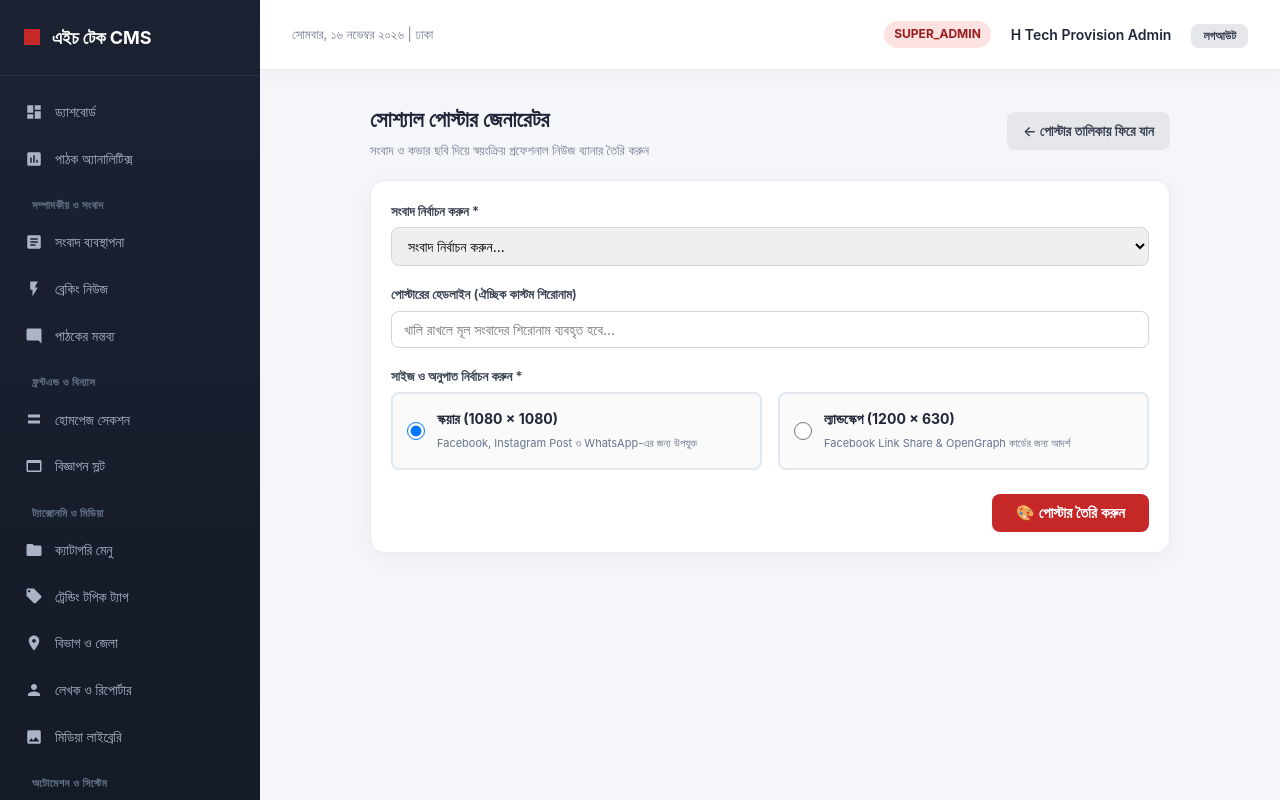
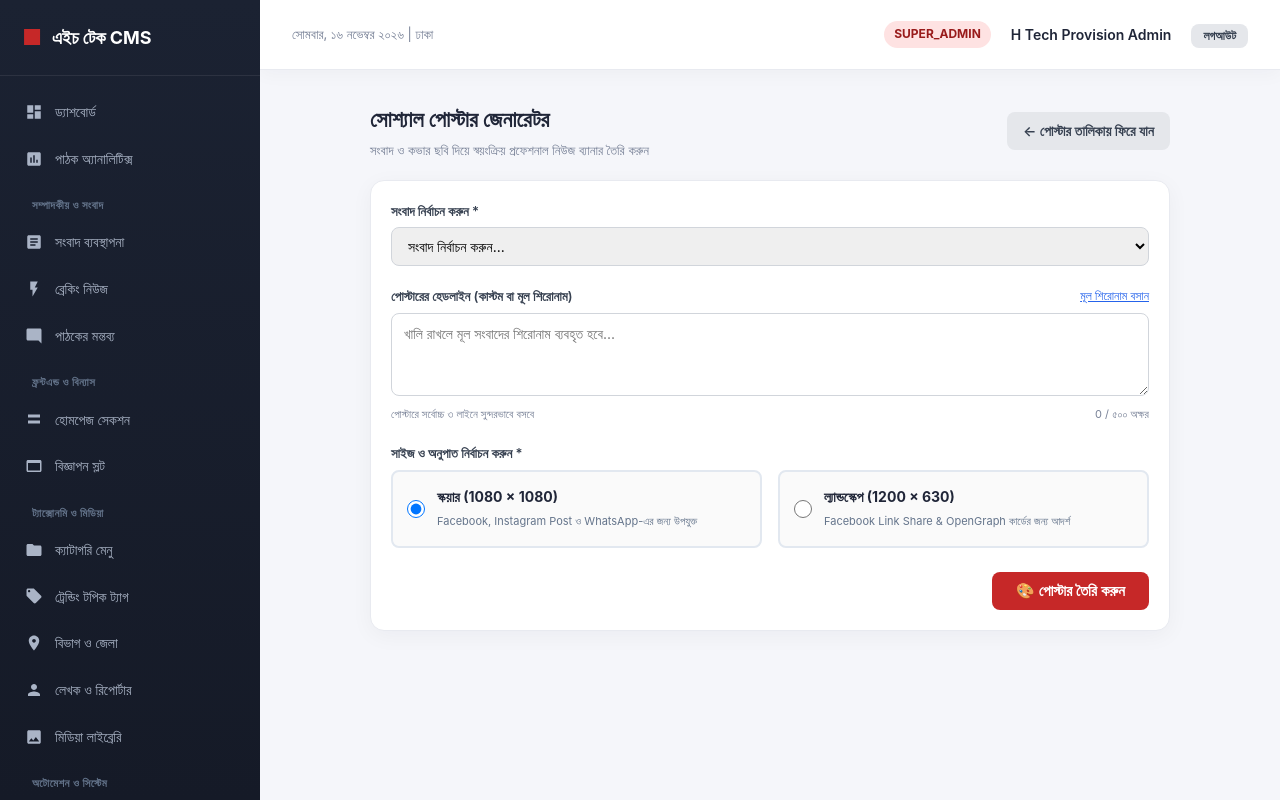
Before and after one commit to asfim/News-portal-3, a Laravel app: page /admin/posters/create in a window 1280 px wide. Run offline with Laravel 12, Linux system fonts and the light colour scheme; a user stored in the database is signed in; data comes from the database, SQL or seed files in the repository; data that the repository does not hold is empty; some libraries are stand-ins or nearby versions.

Commit message:
fix: resolve poster generation validation, media path length, and news selection in admin

```diff
--- a/app/Http/Controllers/Admin/PosterController.php
+++ b/app/Http/Controllers/Admin/PosterController.php
@@ -42,8 +42,8 @@ class PosterController extends Controller
     public function create(Request $request)
     {
         $newsId = $request->query('news_id');
-        $selectedNews = $newsId ? News::published()->find($newsId) : null;
-        $publishedNews = News::published()->orderByDesc('published_at')->take(30)->get();
+        $selectedNews = $newsId ? News::find($newsId) : null;
+        $publishedNews = News::orderByDesc('created_at')->take(100)->get();
 
         return view('admin.posters.create', compact('selectedNews', 'publishedNews'));
     }
@@ -53,11 +53,12 @@ class PosterController extends Controller
         $validated = $request->validate([
             'news_id' => 'required|exists:news,id',
             'dimensions' => 'required|in:1080x1080,1200x630',
-            'headline_text' => 'nullable|string|max:200',
+            'headline_text' => 'nullable|string|max:500',
         ]);
 
         $news = News::findOrFail($validated['news_id']);
 
+        try {
             $poster = $this->posterService->generate(
                 $news,
                 $validated['dimensions'],
@@ -77,6 +78,21 @@ class PosterController extends Controller
 
             return redirect()->route('admin.posters.index')
                 ->with('success', 'সংবাদের সোশ্যাল পোস্টার সফলভাবে তৈরি হয়েছে।');
+        } catch (\Throwable $e) {
+            \Illuminate\Support\Facades\Log::error('Poster generation failed: ' . $e->getMessage(), [
+                'news_id' => $news->id,
+                'error' => $e->getMessage()
+            ]);
+
+            if ($request->wantsJson()) {
+                return response()->json([
+                    'success' => false,
+                    'message' => 'পোস্টার তৈরি করতে ব্যর্থ হয়েছে: ' . $e->getMessage(),
+                ], 500);
+            }
+
+            return back()->withInput()->with('error', 'পোস্টার তৈরি করতে ব্যর্থ হয়েছে: ' . $e->getMessage());
+        }
     }
 
     public function destroy(GeneratedPoster $poster)
--- a/app/Services/NewsImportService.php
+++ b/app/Services/NewsImportService.php
@@ -130,7 +130,7 @@ class NewsImportService
         if ($existingImport || $existingNews) {
             // Already imported or exists
             if (!$existingImport) {
-                NewsImport::create([
+                $newsImport = NewsImport::create([
                     'source_id' => $source->id,
                     'news_id' => $existingNews?->id,
                     'guid' => $guid,
@@ -248,7 +248,7 @@ class NewsImportService
 
             $news->categories()->sync([$categoryId]);
 
-            NewsImport::create([
+            $newsImport = NewsImport::create([
                 'source_id' => $source->id,
                 'news_id' => $news->id,
                 'guid' => $guid,
--- a/resources/views/admin/posters/create.blade.php
+++ b/resources/views/admin/posters/create.blade.php
@@ -12,8 +12,20 @@
         <a href="{{ route('admin.posters.index') }}" class="btn btn-secondary">&larr; পোস্টার তালিকায় ফিরে যান</a>
     </div>
 
+    @if (session('success'))
+        <div class="alert alert-success" style="margin-bottom: 16px;">
+            {{ session('success') }}
+        </div>
+    @endif
+
+    @if (session('error'))
+        <div class="alert alert-danger" style="margin-bottom: 16px;">
+            {{ session('error') }}
+        </div>
+    @endif
+
     @if ($errors->any())
-        <div class="alert alert-danger">
+        <div class="alert alert-danger" style="margin-bottom: 16px;">
             <ul style="margin: 0; padding-left: 20px;">
                 @foreach ($errors->all() as $error)
                     <li>{{ $error }}</li>
@@ -24,32 +36,41 @@
 
     <div class="card">
         <div class="card-body">
-            <form action="{{ route('admin.posters.store') }}" method="POST">
+            <form action="{{ route('admin.posters.store') }}" method="POST" id="posterForm">
                 @csrf
 
-                <div class="form-group">
-                    <label class="form-label">সংবাদ নির্বাচন করুন *</label>
+                <div class="form-group" style="margin-bottom: 20px;">
+                    <label class="form-label" style="font-weight: 600;">সংবাদ নির্বাচন করুন *</label>
                     <select name="news_id" id="newsSelect" required class="form-control" style="font-size: 14px;">
                         <option value="">সংবাদ নির্বাচন করুন...</option>
                         @foreach($publishedNews as $pNews)
                             <option value="{{ $pNews->id }}"
                                     data-title="{{ $pNews->title }}"
                                     {{ ($selectedNews && $selectedNews->id == $pNews->id) ? 'selected' : '' }}>
-                                [{{ $pNews->primaryCategory?->name ?? 'জাতীয়' }}] {{ Str::limit($pNews->title, 70) }}
+                                [{{ $pNews->primaryCategory?->name ?? 'জাতীয়' }}] {{ Str::limit($pNews->title, 80) }} ({{ $pNews->created_at ? $pNews->created_at->format('d M') : '' }})
                             </option>
                         @endforeach
                     </select>
                 </div>
 
-                <div class="form-group">
-                    <label class="form-label">পোস্টারের হেডলাইন (ঐচ্ছিক কাস্টম শিরোনাম)</label>
-                    <input type="text" name="headline_text" id="headlineInput" value="{{ $selectedNews ? $selectedNews->title : old('headline_text') }}" class="form-control" placeholder="খালি রাখলে মূল সংবাদের শিরোনাম ব্যবহৃত হবে...">
+                <div class="form-group" style="margin-bottom: 20px;">
+                    <div style="display: flex; justify-content: space-between; align-items: center; margin-bottom: 6px;">
+                        <label class="form-label" style="font-weight: 600; margin: 0;">পোস্টারের হেডলাইন (কাস্টম বা মূল শিরোনাম)</label>
+                        <button type="button" id="copyTitleBtn" style="background: none; border: none; color: #2563eb; font-size: 12px; cursor: pointer; text-decoration: underline;">
+                            মূল শিরোনাম বসান
+                        </button>
+                    </div>
+                    <textarea name="headline_text" id="headlineInput" rows="3" class="form-control" placeholder="খালি রাখলে মূল সংবাদের শিরোনাম ব্যবহৃত হবে..." maxlength="500" style="font-size: 14px; line-height: 1.5;">{{ $selectedNews ? $selectedNews->title : old('headline_text') }}</textarea>
+                    <div style="display: flex; justify-content: space-between; font-size: 11px; color: var(--text-muted); margin-top: 4px;">
+                        <span>পোস্টারে সর্বোচ্চ ৩ লাইনে সুন্দরভাবে বসবে</span>
+                        <span id="charCount">০ / ৫০০ অক্ষর</span>
+                    </div>
                 </div>
 
-                <div class="form-group">
-                    <label class="form-label">সাইজ ও অনুপাত নির্বাচন করুন *</label>
+                <div class="form-group" style="margin-bottom: 24px;">
+                    <label class="form-label" style="font-weight: 600;">সাইজ ও অনুপাত নির্বাচন করুন *</label>
                     <div style="display: grid; grid-template-columns: 1fr 1fr; gap: 16px; margin-top: 6px;">
-                        <label style="border: 2px solid #e2e8f0; border-radius: 8px; padding: 14px; cursor: pointer; display: flex; align-items: center; gap: 12px; background: #fafafa;">
+                        <label style="border: 2px solid #e2e8f0; border-radius: 8px; padding: 14px; cursor: pointer; display: flex; align-items: center; gap: 12px; background: #fafafa;" id="dimOptionSquare">
                             <input type="radio" name="dimensions" value="1080x1080" checked style="width: 18px; height: 18px;">
                             <div>
                                 <strong style="display: block; font-size: 14px;">স্কয়ার (1080 &times; 1080)</strong>
@@ -57,7 +78,7 @@
                             </div>
                         </label>
 
-                        <label style="border: 2px solid #e2e8f0; border-radius: 8px; padding: 14px; cursor: pointer; display: flex; align-items: center; gap: 12px; background: #fafafa;">
+                        <label style="border: 2px solid #e2e8f0; border-radius: 8px; padding: 14px; cursor: pointer; display: flex; align-items: center; gap: 12px; background: #fafafa;" id="dimOptionLandscape">
                             <input type="radio" name="dimensions" value="1200x630" style="width: 18px; height: 18px;">
                             <div>
                                 <strong style="display: block; font-size: 14px;">ল্যান্ডস্কেপ (1200 &times; 630)</strong>
@@ -68,7 +89,7 @@
                 </div>
 
                 <div style="margin-top: 24px; text-align: right;">
-                    <button type="submit" class="btn btn-primary" style="padding: 10px 24px; font-size: 15px;">
+                    <button type="submit" id="submitBtn" class="btn btn-primary" style="padding: 10px 24px; font-size: 15px;">
                         🎨 পোস্টার তৈরি করুন
                     </button>
                 </div>
@@ -81,14 +102,44 @@
 document.addEventListener('DOMContentLoaded', function () {
     const newsSelect = document.getElementById('newsSelect');
     const headlineInput = document.getElementById('headlineInput');
+    const copyTitleBtn = document.getElementById('copyTitleBtn');
+    const charCount = document.getElementById('charCount');
+    const posterForm = document.getElementById('posterForm');
+    const submitBtn = document.getElementById('submitBtn');
 
-    if (newsSelect && headlineInput) {
-        newsSelect.addEventListener('change', function () {
-            const opt = this.options[this.selectedIndex];
-            const title = opt ? opt.getAttribute('data-title') : '';
-            if (title && !headlineInput.value) {
-                headlineInput.value = title;
-            }
+    function updateCharCount() {
+        if (!charCount || !headlineInput) return;
+        const len = headlineInput.value.length;
+        charCount.textContent = len + ' / ৫০০ অক্ষর';
+    }
+
+    function applySelectedTitle() {
+        if (!newsSelect || !headlineInput) return;
+        const opt = newsSelect.options[newsSelect.selectedIndex];
+        const title = opt ? opt.getAttribute('data-title') : '';
+        if (title) {
+            headlineInput.value = title;
+            updateCharCount();
+        }
+    }
+
+    if (newsSelect) {
+        newsSelect.addEventListener('change', applySelectedTitle);
+    }
+
+    if (copyTitleBtn) {
+        copyTitleBtn.addEventListener('click', applySelectedTitle);
+    }
+
+    if (headlineInput) {
+        headlineInput.addEventListener('input', updateCharCount);
+        updateCharCount();
+    }
+
+    if (posterForm && submitBtn) {
+        posterForm.addEventListener('submit', function () {
+            submitBtn.disabled = true;
+            submitBtn.innerHTML = '⏳ পোস্টার তৈরি হচ্ছে...';
         });
     }
 });
```
Also changed, not shown: tests/Feature/PosterAndSocialPublishingTest.php (+35 -0 lines), database/migrations/2026_11_15_145600_expand_media_path_length.php (added), resources/views/admin/posters/_cards.blade.php (line endings or trailing spaces). Lines whose indentation alone changed are shown as unchanged.
